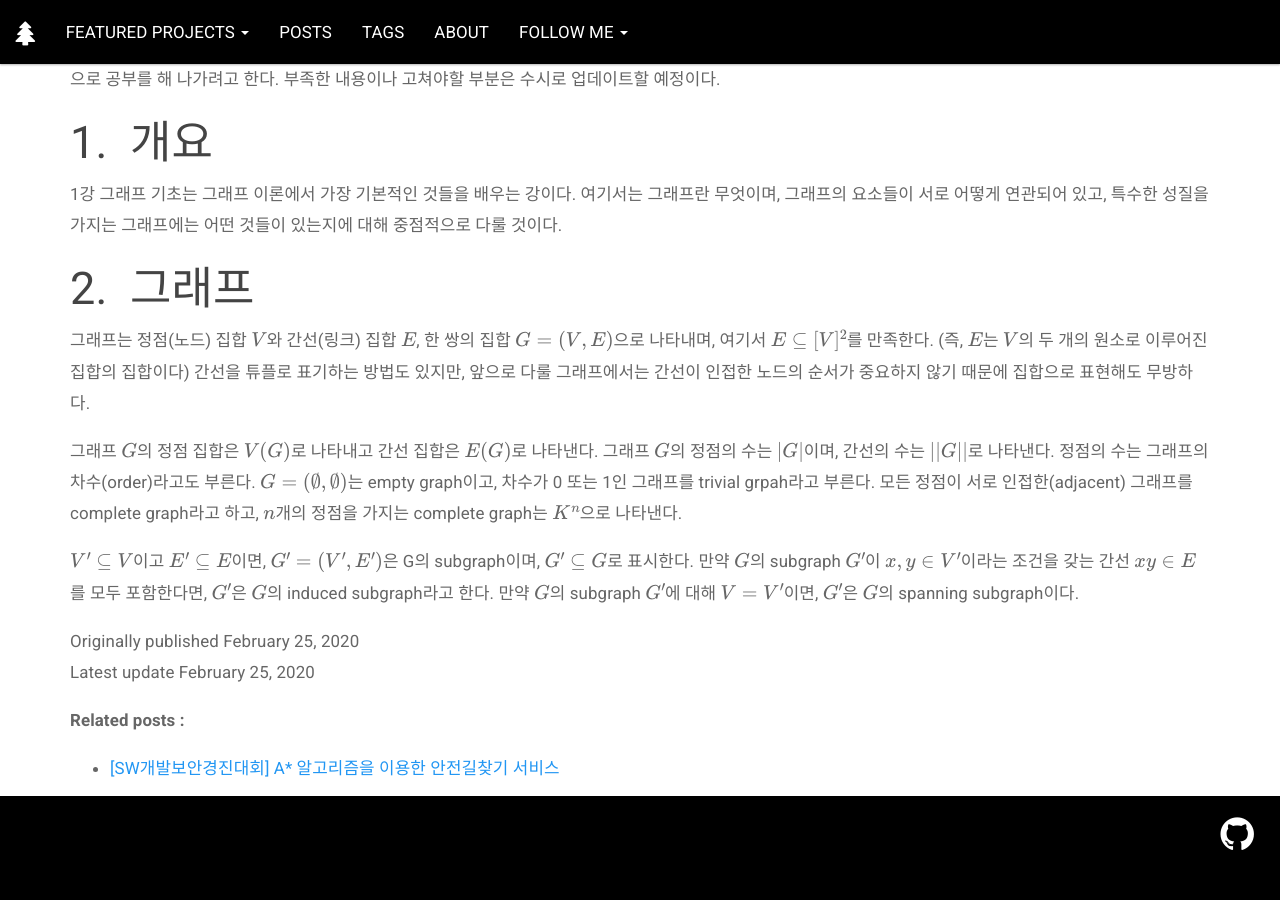
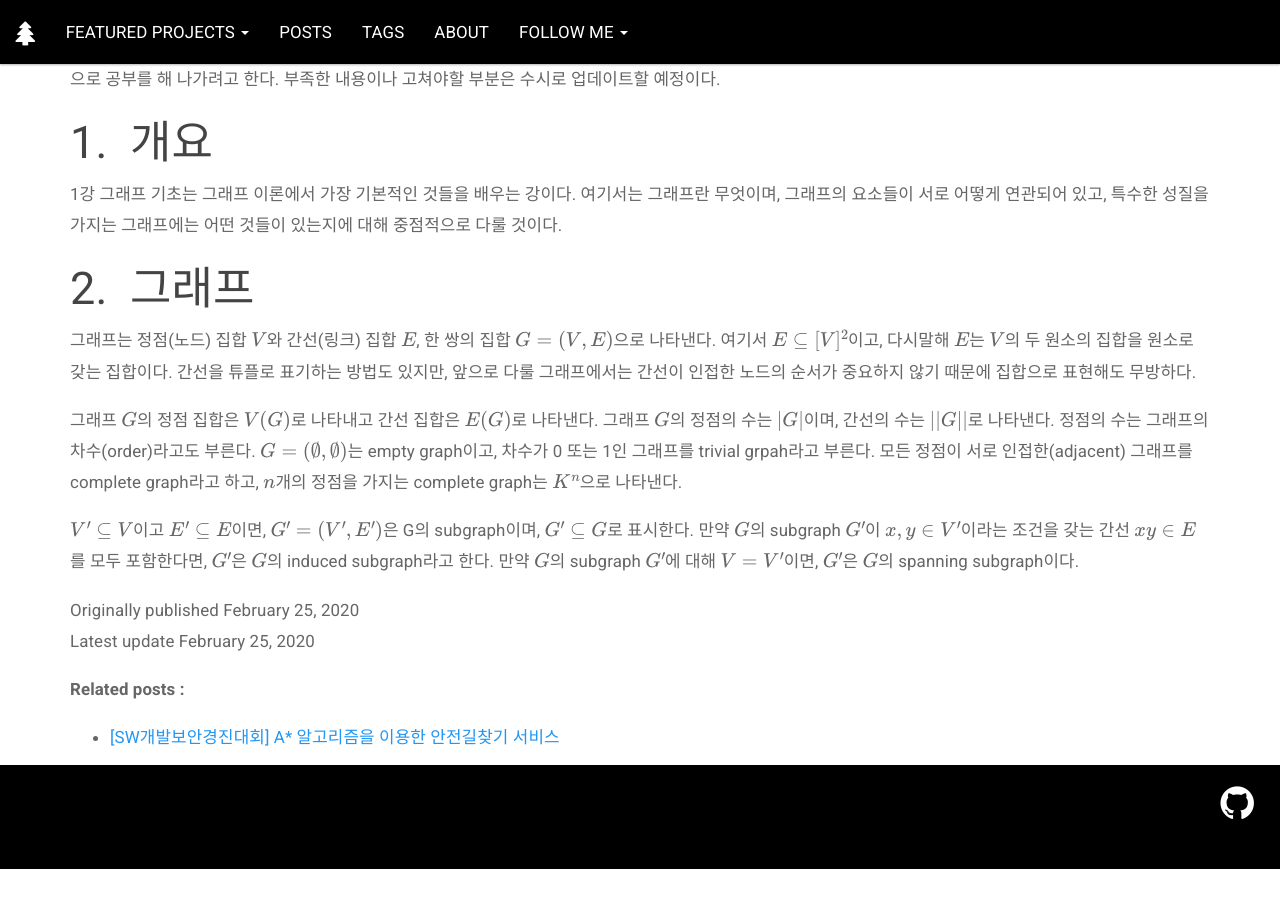
Before and after one commit to PnDong/pndong.github.io, a Jekyll site: the page built from _posts/2020-02-25-graph-theory-chapter-1.html, in a window 1280 px wide and 900 px high, scrolled down 558 px. Built offline with Jekyll 4.4.1, drawn with Linux system fonts in a browser that asks for light colours; nearby versions of some CDN libraries; formulas are drawn with MathJax 3; comment, search, counter and statistics services are not loaded; after the commit the page ends 1427 px from its top, so only the background shows below that.

Commit message:
Update post

```diff
--- a/_posts/2020-02-25-graph-theory-chapter-1.html
+++ b/_posts/2020-02-25-graph-theory-chapter-1.html
@@ -27,7 +27,7 @@ use_math: true
 <h2>그래프</h2>
 
 <p>
-	그래프는 정점(노드) 집합 $V$와 간선(링크) 집합 $E$, 한 쌍의 집합 $G = (V,E)$으로 나타내며, 여기서 $E \subseteq [V]^2$를 만족한다. (즉, $E$는 $V$의 두 개의 원소로 이루어진 집합의 집합이다)
+	그래프는 정점(노드) 집합 $V$와 간선(링크) 집합 $E$, 한 쌍의 집합 $G = (V,E)$으로 나타낸다. 여기서 $E \subseteq [V]^2$이고, 다시말해 $E$는 $V$의 두 원소의 집합을 원소로 갖는 집합이다.
 	간선을 튜플로 표기하는 방법도 있지만, 앞으로 다룰 그래프에서는 간선이 인접한 노드의 순서가 중요하지 않기 때문에 집합으로 표현해도 무방하다.
 </p>
 
```
